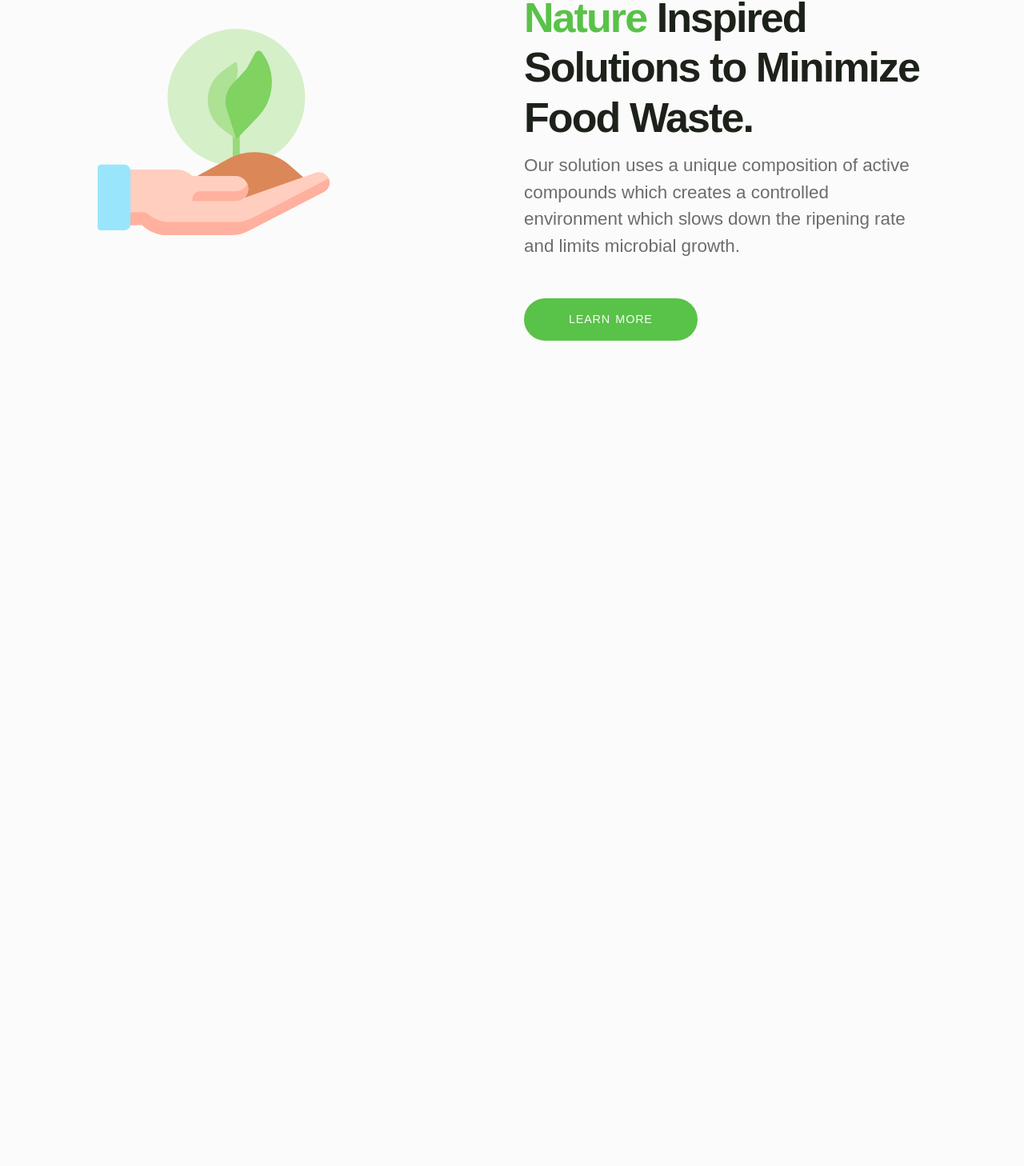
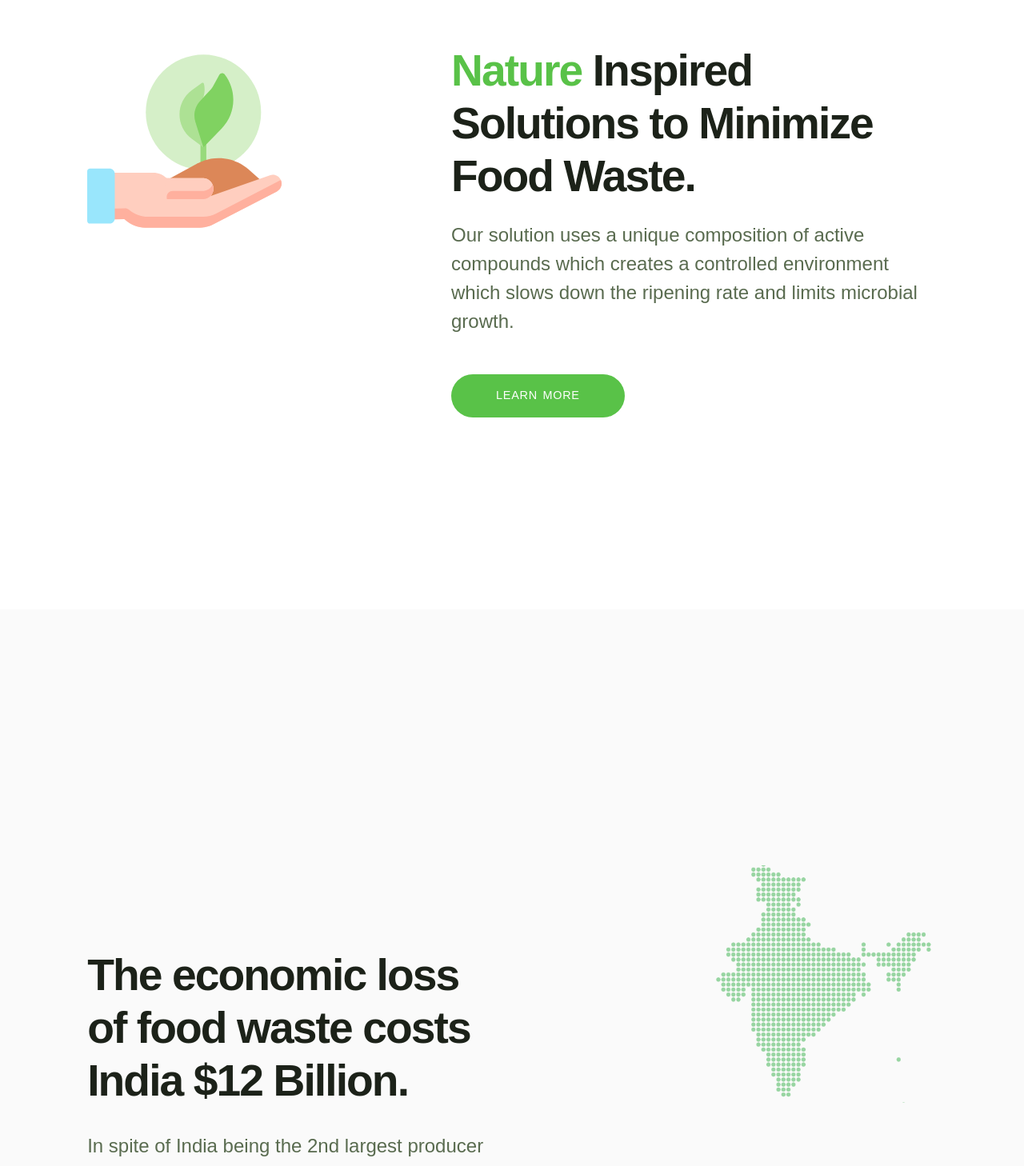
Before and after one commit to greenpodlabs/greenpodlabs.com, a React (Create React App) app: page / in a window 1280 px wide. Shown: the part 305-1763 px from the top of the page at 80% size. Before the commit the page ends 800 px from the top, so only its background shows below. Built offline with nearby package versions, Linux system fonts and the light colour scheme; a web font is replaced by a local one.

Commit message:
Learn more page

```diff
--- a/src/App.js
+++ b/src/App.js
@@ -7,13 +7,13 @@ import LearnMore from './LearnMore';
 import './App.scss';
 
 const App = () => (
-    <div>
-    <TopNav />
     <Container fluid>
-        <Home />
-        <LearnMore />
+        <Row>
+            <TopNav />
+            <Home />
+            <LearnMore />
+        </Row>
     </Container>
-    </div>
 );
 
 export default App;
--- a/src/App.scss
+++ b/src/App.scss
@@ -8,8 +8,26 @@ body {
     font-family: 'sofia-pro', sans-serif;
     -webkit-font-smoothing: subpixel-antialiased;
     margin-top: 7.5rem;
+    overflow-x: hidden;
 }
 
 h1, h2, h3, h4, h5, h6 {
     font-family: 'sofia-pro', sans-serif;
 }
+
+.btn-primary {
+    padding: 1rem 3.5rem;
+    border-radius: 8rem;
+    border: none;
+    background-color: lighten($lime-green-color, 7.5);
+    text-align: center;
+    font-size: 0.9rem;
+    letter-spacing: 0.05rem;
+    word-spacing: 0.10rem;
+    font-weight: 400;
+    color: $button-text-color !important;
+
+    &:hover, &:active {
+        background-color: $lime-green-color;
+    }
+}
--- a/src/Home.js
+++ b/src/Home.js
@@ -1,34 +1,25 @@
 import React from 'react';
-import { Row, Col } from 'react-bootstrap';
+import { Row, Col, Image } from 'react-bootstrap';
 import { Link, animateScroll as scroll } from "react-scroll";
 import './Home.scss'
 
 const Home = () => (
-    <div id="home">
+    <Row id="home">
+        <Col md={{ span: 10, offset: 1 }} sm={12}>
             <Row>
-            <Col lg={{ span: 3, offset: 1 }} md={{ span: 6, offset: 3 }} xs={{ span: 11 }}>
-                <img
-                    id="sustainability"
-                    width="100%"
-                    height="80%"
-                    src="/assets/images/sustainability.svg"
-                    className="d-block align-middle"
-                    alt="Greenpod Labs"
-                />
+                <Col md={3} sm={12}>
+                    <Image src="/assets/images/sustainability.svg" fluid />
                 </Col>
-            <Col lg={{ span: 5, offset: 2 }} md={{ span: 9, offset: 2 }} xs={{ span: 12 }} >
+                <Col md={{ span: 7, offset: 2 }} sm={12}>
                     <div id="tagline">
                         <h1><b>Nature</b> Inspired Solutions to Minimize Food Waste.</h1>
                         <span>Our solution uses a unique composition of active compounds which creates a controlled environment which slows down the ripening rate and limits microbial growth.</span>
-                    <Row>
-                        <Col md={{ span: 6, offset: 0 }}>
-                            <Link className="btn btn-primary" to="problem" spy={true} smooth={true} offset={1000} duration={500} delay={100}>LEARN MORE</Link>{''}
-                        </Col>
-                    </Row>
+                        <Link className="btn btn-primary" to="learn-more" spy={true} smooth={true} duration={400} delay={100}>LEARN MORE</Link>{''}
                     </div>
                 </Col>
             </Row>
-    </div>
+        </Col>
+    </Row>
 );
 
 export default Home;
--- a/src/Home.scss
+++ b/src/Home.scss
@@ -1,13 +1,13 @@
 @import '_vars';
 
 #home {
-    margin-top: 18.5rem;
+    margin-top: 15rem;
 }
 
 #tagline {
     h1 {
         font-weight: 600;
-        font-size: 3.25rem;
+        font-size: 3.45rem;
         color: $base-text-color;
         letter-spacing: -.12rem;
 
@@ -19,28 +19,14 @@
 
     span {
         display: block;
-        margin-top: 0.75rem;
-        font-size: 1.4rem;
+        margin-top: 1.4rem;
+        font-size: 1.5rem;
         font-weight: 200;
-        color: $sub-text-color;
+        color: lighten($base-text-color, 25);
     }
 
-    a.btn {
+    .btn {
         margin-top: 3rem;
-        padding: 1rem 3.5rem;
-        border-radius: 8rem;
-        border: none;
-        background-color: lighten($lime-green-color, 7.5);
-        text-align: center;
         display: inline-block;
-        font-size: 0.9rem;
-        letter-spacing: 0.05rem;
-        word-spacing: 0.10rem;
-        font-weight: 400;
-        color: $button-text-color;
-
-        &:hover, &:active {
-            background-color: $lime-green-color;
-        }
     }
 }
--- a/src/LearnMore.js
+++ b/src/LearnMore.js
@@ -1,9 +1,21 @@
 import React from 'react';
-import { Row, Col } from 'react-bootstrap';
+import { Row, Col, Image } from 'react-bootstrap';
+import { Link, animateScroll as scroll } from "react-scroll";
 import './LearnMore.scss'
 
 const LearnMore = () => (
-    <div />
+    <div id="learn-more">
+        <Row>
+            <Col md={{ span: 5, offset: 1 }} sm={6}>
+                <h5>The economic loss of food waste costs India $12 Billion.</h5>
+                <span>In spite of India being the 2nd largest producer of fruits and vegetables, 40% of it is lost before it reaches the consumers.</span>
+                <Link className="btn btn-primary" to="solution" spy={true} smooth={true} duration={400} delay={100}>SEE OUR SOLUTION</Link>{''}
+            </Col>
+            <Col md={{ span: 3, offset: 2 }} xs={6}>
+                <Image src='/assets/images/india-green.png' fluid />
+            </Col>
+        </Row>
+    </div>
 );
 
 export default LearnMore;
--- a/src/LearnMore.scss
+++ b/src/LearnMore.scss
@@ -0,0 +1,34 @@
+@import '_vars';
+
+#learn-more {
+    margin-top: 15rem;
+    margin-bottom: 15rem;
+    padding-top: 20rem;
+    padding-bottom: 12.5rem;
+    background-color: #fafafa;
+
+    img {
+        opacity: 0.65;
+    }
+
+    h5 {
+        margin-top: 6.5rem;
+        font-weight: 600;
+        font-size: 3.45rem;
+        color: $base-text-color;
+        letter-spacing: -.12rem;
+    }
+
+    .btn {
+        margin-top: 3rem;
+        display: inline-block;
+    }
+
+    span {
+        font-size: 1.5rem;
+        font-weight: 200;
+        color: lighten($base-text-color, 25);
+        margin-top: 1.4rem;
+        display: inline-block;
+    }
+}
--- a/src/_vars.scss
+++ b/src/_vars.scss
@@ -1,4 +1,4 @@
-$cream-color: #FBFBFB;
+$cream-color: #FFFFFF;
 $lime-green-color: #49AA39;
 $dark-black-color: #1C2219;
 $lightgray-color: #6d6c6c;
```
Also changed, not shown: public/assets/images/india-black.png (added), public/assets/images/india-green.png (added). Lines whose indentation alone changed are shown as unchanged.
